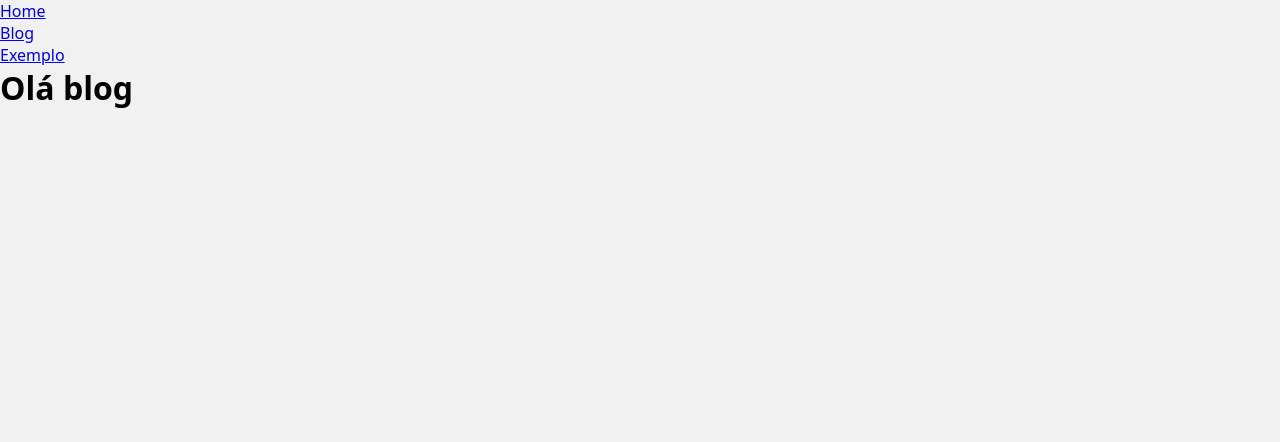
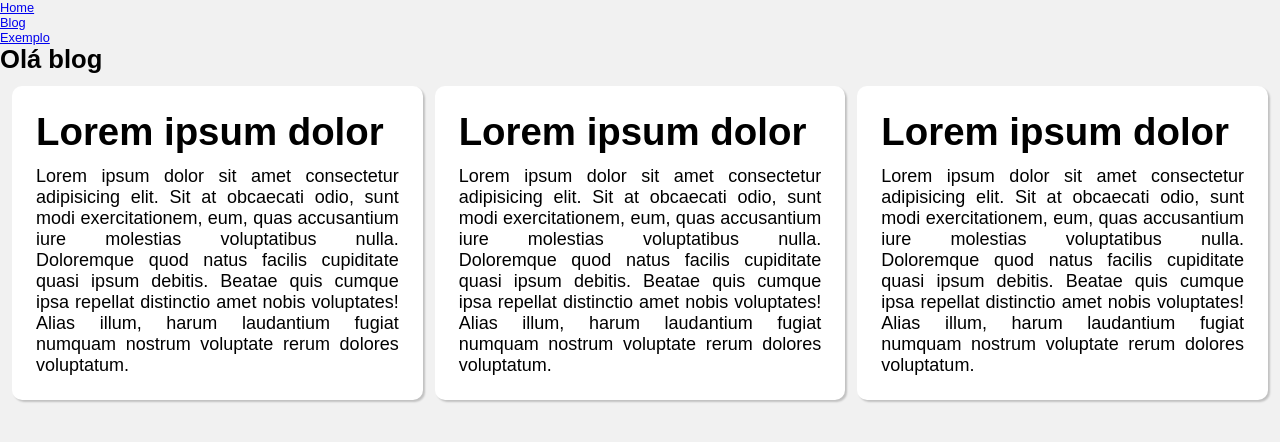
Before and after one commit to felipevalory/django, a Django app: page /blog/ in a window 1280 px wide. Shown: the top 442 px of the page. Run offline with Django 5.2, Linux system fonts and the light colour scheme.

Commit message:
Incrementando css

```diff
--- a/base/global/base.html
+++ b/base/global/base.html
@@ -3,5 +3,9 @@
 
 <h1>{% block texto %}{% endblock texto %}<h1>
 
+<main class="content">
+    {% block posts %}{% endblock posts %}
+</main>
+
 </body>
 </html>
--- /dev/null
+++ b/base/global/partials/postblock.html
@@ -0,0 +1,15 @@
+<article class="post">
+    <header>
+        <h2 class="post_title">
+            Lorem ipsum dolor
+        </h2>
+    </header>
+    <div class="post__body">
+        Lorem ipsum dolor sit amet consectetur adipisicing elit.
+        Sit at obcaecati odio, sunt modi exercitationem, eum, quas accusantium
+        iure molestias voluptatibus nulla. Doloremque quod natus facilis
+        cupiditate quasi ipsum debitis. Beatae quis cumque ipsa repellat
+        distinctio amet nobis voluptates! Alias illum, harum laudantium fugiat
+        numquam nostrum voluptate rerum dolores voluptatum.
+    </div>
+</article>
--- a/base/static/global/css/style.css
+++ b/base/static/global/css/style.css
@@ -1,21 +1,45 @@
 /*Reset*/
 *,
-*:after,
-*:before {
+::after,
+::before {
     margin: 0;
     padding: 0;
     box-sizing: border-box;
 }
 
 html {
-    font-size: 62.5%;
+    font-size: 50%;
 }
 
 body {
     font-size: 1.6rem;
     background-color: #f1f1f1;
-    font-family: system-ui, -apple-system, BlinkMacSystemFont,
-    'Segoe UI', Roboto, Oxygen, Ubuntu, Cantarell, 'Open Sans',
-    'Helvetica Neue', sans-serif;
+    font-family: Arial, Helvetica, sans-serif;
+}
+
+.content {
+    display: grid;
+    gap: 1.5rem;
+    padding: 1.5rem;
+}
+
+.post {
+    font-weight: lighter;
+    background-color: white;
+    padding: 3rem;
+    box-shadow: 2px 2px 2px rgba(0, 0, 0, 0.2);
+    border-radius: 10px;
+}
+
+.post__body {
+    font-size: 18px;
+    padding: 1.5rem 0rem 0rem 0rem;
+    text-align: justify;
 
 }
+
+@media (min-width: 600px) {
+    .content {
+        grid-template-columns: repeat(auto-fill, minmax(48rem, 1fr));
+    }
+}
--- a/blog/templates/blog/index.html
+++ b/blog/templates/blog/index.html
@@ -1,3 +1,9 @@
 {% extends 'global/base.html' %}
 
 {% block texto %} {{ text }} {% endblock texto %}
+
+{% block posts %}
+    {% include 'global/partials/postblock.html' %}
+    {% include 'global/partials/postblock.html' %}
+    {% include 'global/partials/postblock.html' %}
+{% endblock posts %}
```
